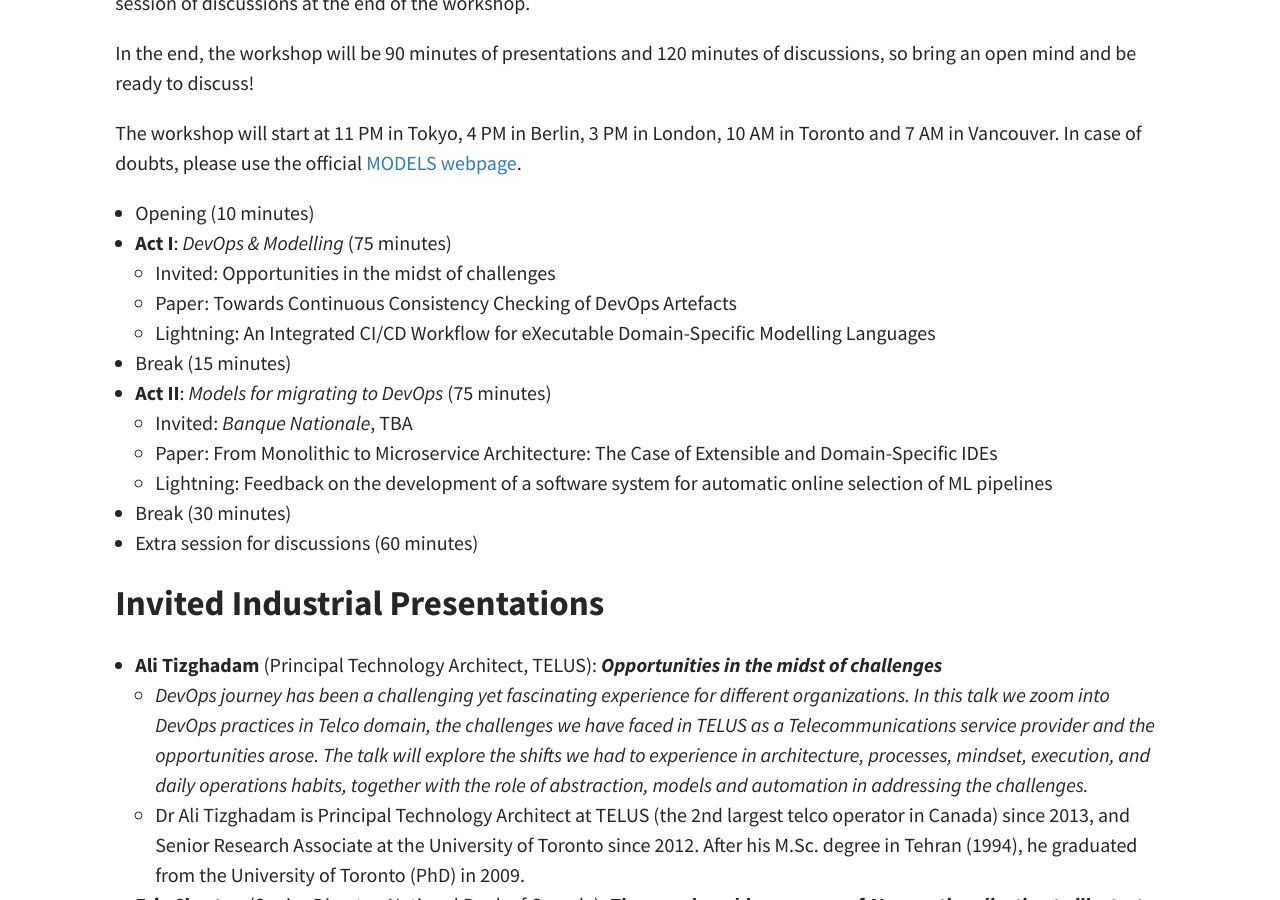
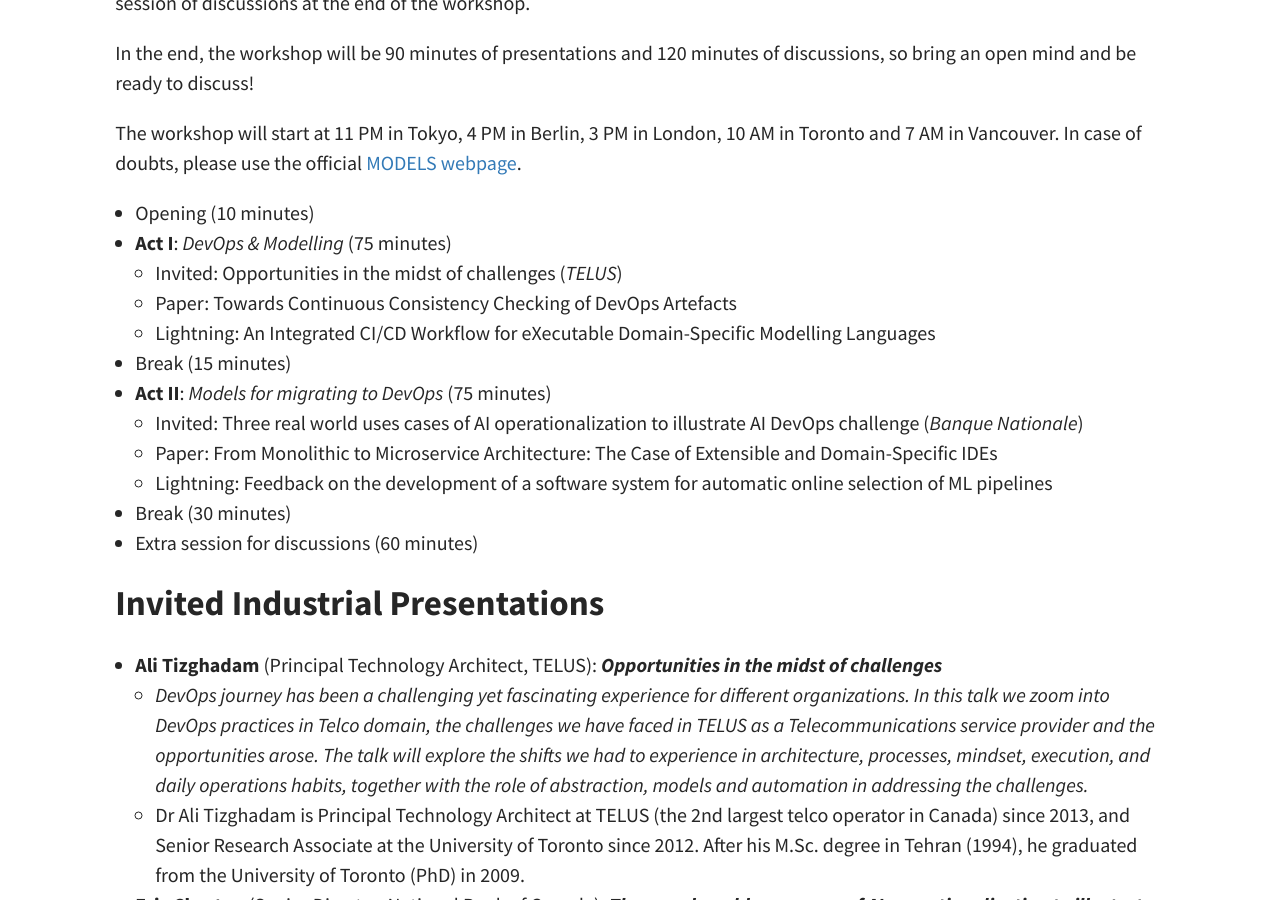
Before and after one commit to ace-design/devops-at-models, a Jekyll site: the page built from _posts/2021-09-06-Virtual.md, in a window 1280 px wide and 900 px high, scrolled down 720 px. Built offline with Jekyll 4.4.1, drawn with Linux system fonts in a browser that asks for light colours.

Commit message:
2nd keynote

```diff
--- a/_posts/2021-09-06-Virtual.md
+++ b/_posts/2021-09-06-Virtual.md
@@ -23,12 +23,12 @@ The workshop will start at 11 PM in Tokyo, 4 PM in Berlin, 3 PM in London, 10 AM
 
   - Opening (10 minutes)
   - **Act I**: _DevOps & Modelling_ (75 minutes)
-    - Invited: Opportunities in the midst of challenges
+    - Invited: Opportunities in the midst of challenges (_TELUS_)
     - Paper: Towards Continuous Consistency Checking of DevOps Artefacts
     - Lightning: An Integrated CI/CD Workflow for eXecutable Domain-Specific Modelling Languages
   - Break (15 minutes)
   - **Act II**: _Models for migrating to DevOps_ (75 minutes)
-    - Invited: _Banque Nationale_, TBA
+    - Invited: Three real world uses cases of AI operationalization to illustrate AI DevOps challenge (_Banque Nationale_)
     - Paper: From Monolithic to Microservice Architecture: The Case of Extensible and Domain-Specific IDEs
     - Lightning: Feedback on the development of a software system for automatic online selection of ML pipelines
   - Break (30 minutes)
```
